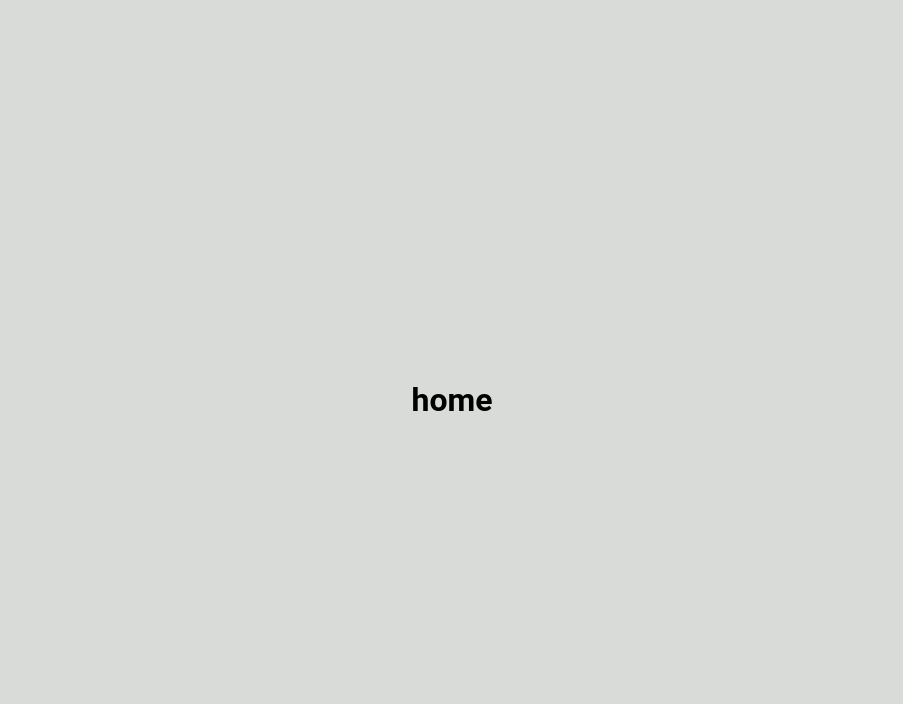
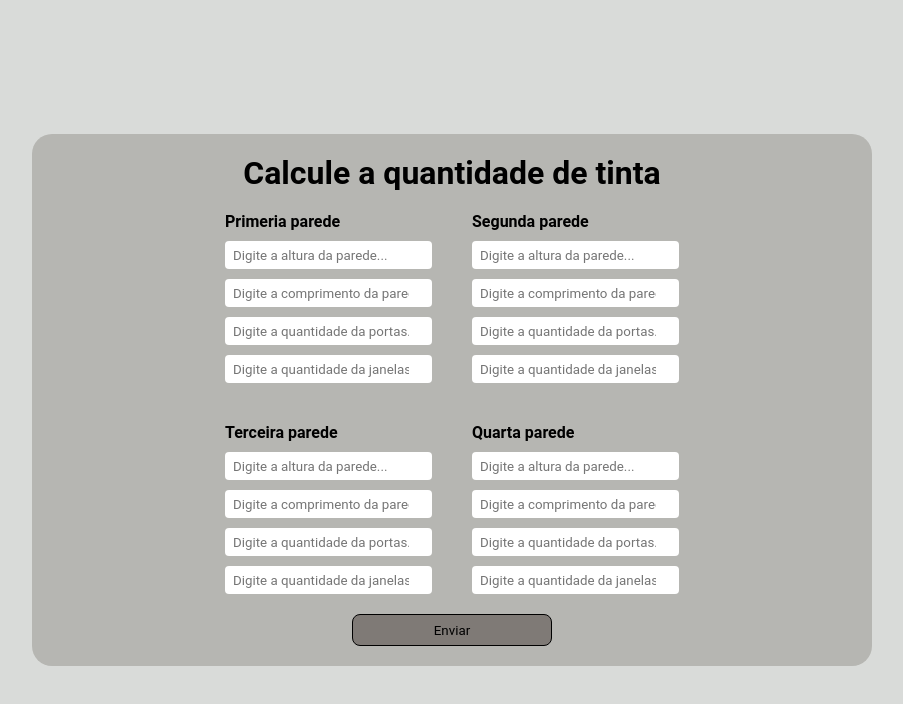
Before and after one commit to YDan08/front-dr, a React (Vite) app: page / in a window 1280 px wide. Shown: the top 704 px of the page, without its empty margins (188-1091 px from the left). Built offline with nearby package versions, Linux system fonts and the light colour scheme.

Commit message:
feat: create page home

```diff
--- /dev/null
+++ b/src/pages/Home/Home.styled.tsx
@@ -0,0 +1,31 @@
+import styled from "styled-components";
+
+export const DivFormWall = styled.div`
+	display: flex;
+	flex-direction: column;
+	gap: 10px;
+	margin: 20px;
+`;
+
+export const Grid = styled.div`
+	display: grid;
+	grid-template-columns: 1fr 1fr;
+	@media (max-width: 768px) {
+		grid-template-columns: 1fr;
+		gap: 20px;
+	}
+`;
+
+export const DivButton = styled.div`
+	display: flex;
+	justify-content: center;
+	align-items: center;
+	gap: 10px;
+`;
+
+export const Form = styled.form`
+	display: flex;
+	flex-direction: column;
+	justify-content: center;
+	align-items: center;
+`;
--- a/src/pages/Home/Home.tsx
+++ b/src/pages/Home/Home.tsx
@@ -1,4 +1,303 @@
+import { Controller, useForm } from "react-hook-form";
+import { Input } from "../../components/input";
+
+import { DivButton, DivFormWall, Form, Grid } from "./Home.styled";
+import { useCalculateRoomPaintMutation } from "../../hooks/useApollo";
+import { Button } from "../../components/button";
+import { useState } from "react";
+import { Container } from "../../components/container";
+
+interface wallProps {
+	height: string;
+	length: number;
+	quantityDoors?: number;
+	quantityWindows?: number;
+}
+
+export interface FormProps {
+	firstWall: wallProps;
+	secondWall: wallProps;
+	thirdWall: wallProps;
+	fourthWall: wallProps;
+}
+
 export const Home = () => {
-	return <h1>home</h1>
-}
-export default Home
+	const { handleSubmit, control } = useForm<FormProps>();
+	const [calculateRoom, { data }] = useCalculateRoomPaintMutation();
+	const [existResult, setExistResult] = useState(false);
+
+	const onSubmit = async (info: FormProps) => {
+		await calculateRoom({
+			variables: {
+				data: {
+					walls: [
+						{
+							height: Number(info.firstWall.height),
+							length: Number(info.firstWall.length),
+							quantityDoors: Number(info.firstWall.quantityDoors ?? 0),
+							quantityWindows: Number(info.firstWall.quantityWindows ?? 0),
+						},
+						{
+							height: Number(info.secondWall.height),
+							length: Number(info.secondWall.length),
+							quantityDoors: Number(info.secondWall.quantityDoors ?? 0),
+							quantityWindows: Number(info.secondWall.quantityWindows ?? 0),
+						},
+						{
+							height: Number(info.thirdWall.height),
+							length: Number(info.thirdWall.length),
+							quantityDoors: Number(info.thirdWall.quantityDoors ?? 0),
+							quantityWindows: Number(info.thirdWall.quantityWindows ?? 0),
+						},
+						{
+							height: Number(info.fourthWall.height),
+							length: Number(info.fourthWall.length),
+							quantityDoors: Number(info.fourthWall.quantityDoors ?? 0),
+							quantityWindows: Number(info.fourthWall.quantityWindows ?? 0),
+						},
+					],
+				},
+			},
+		});
+		data && setExistResult(true);
+	};
+
+	return (
+		<Container>
+			<h1>Calcule a quantidade de tinta</h1>
+			{existResult && (
+				<div>
+					<h1>Tinta 18L: {data?.CalculateRoomPaint.ink18}</h1>
+					<h1>Tinta 3,6L: {data?.CalculateRoomPaint.ink3}</h1>
+					<h1>Tinta 2,5L: {data?.CalculateRoomPaint.ink2}</h1>
+					<h1>Tinta 0,5L: {data?.CalculateRoomPaint.ink05}</h1>
+				</div>
+			)}
+			<Form onSubmit={handleSubmit(onSubmit)}>
+				{!existResult && (
+					<Grid>
+						<DivFormWall>
+							<h4>Primeria parede</h4>
+							<Controller
+								control={control}
+								name="firstWall.height"
+								rules={{
+									required: { value: true, message: "A altura é obrigatório" },
+								}}
+								render={({ field: { onChange, value } }) => (
+									<Input
+										placeholder="Digite a altura da parede..."
+										type="number"
+										value={value}
+										onChange={onChange}
+									/>
+								)}
+							/>
+							<Controller
+								control={control}
+								name="firstWall.length"
+								render={({ field: { onChange, value } }) => (
+									<Input
+										placeholder="Digite a comprimento da parede..."
+										type="number"
+										value={value}
+										onChange={onChange}
+									/>
+								)}
+							/>
+							<Controller
+								control={control}
+								name="firstWall.quantityDoors"
+								render={({ field: { onChange, value } }) => (
+									<Input
+										placeholder="Digite a quantidade da portas..."
+										type="number"
+										value={value}
+										onChange={onChange}
+									/>
+								)}
+							/>
+							<Controller
+								control={control}
+								name="firstWall.quantityWindows"
+								render={({ field: { onChange, value } }) => (
+									<Input
+										placeholder="Digite a quantidade da janelas..."
+										type="number"
+										value={value}
+										onChange={onChange}
+									/>
+								)}
+							/>
+						</DivFormWall>
+
+						<DivFormWall>
+							<h4>Segunda parede</h4>
+							<Controller
+								control={control}
+								name="secondWall.height"
+								render={({ field: { onChange, value } }) => (
+									<Input
+										placeholder="Digite a altura da parede..."
+										type="number"
+										value={value}
+										onChange={onChange}
+									/>
+								)}
+							/>
+							<Controller
+								control={control}
+								name="secondWall.length"
+								render={({ field: { onChange, value } }) => (
+									<Input
+										placeholder="Digite a comprimento da parede..."
+										type="number"
+										value={value}
+										onChange={onChange}
+									/>
+								)}
+							/>
+							<Controller
+								control={control}
+								name="secondWall.quantityDoors"
+								render={({ field: { onChange, value } }) => (
+									<Input
+										placeholder="Digite a quantidade da portas..."
+										type="number"
+										value={value}
+										onChange={onChange}
+									/>
+								)}
+							/>
+							<Controller
+								control={control}
+								name="secondWall.quantityWindows"
+								render={({ field: { onChange, value } }) => (
+									<Input
+										placeholder="Digite a quantidade da janelas..."
+										type="number"
+										value={value}
+										onChange={onChange}
+									/>
+								)}
+							/>
+						</DivFormWall>
+
+						<DivFormWall>
+							<h4>Terceira parede</h4>
+							<Controller
+								control={control}
+								name="thirdWall.height"
+								render={({ field: { onChange, value } }) => (
+									<Input
+										placeholder="Digite a altura da parede..."
+										type="number"
+										value={value}
+										onChange={onChange}
+									/>
+								)}
+							/>
+							<Controller
+								control={control}
+								name="thirdWall.length"
+								render={({ field: { onChange, value } }) => (
+									<Input
+										placeholder="Digite a comprimento da parede..."
+										type="number"
+										value={value}
+										onChange={onChange}
+									/>
+								)}
+							/>
+							<Controller
+								control={control}
+								name="thirdWall.quantityDoors"
+								render={({ field: { onChange, value } }) => (
+									<Input
+										placeholder="Digite a quantidade da portas..."
+										type="number"
+										value={value}
+										onChange={onChange}
+									/>
+								)}
+							/>
+							<Controller
+								control={control}
+								name="thirdWall.quantityWindows"
+								render={({ field: { onChange, value } }) => (
+									<Input
+										placeholder="Digite a quantidade da janelas..."
+										type="number"
+										value={value}
+										onChange={onChange}
+									/>
+								)}
+							/>
+						</DivFormWall>
+
+						<DivFormWall>
+							<h4>Quarta parede</h4>
+							<Controller
+								control={control}
+								name="fourthWall.height"
+								render={({ field: { onChange, value } }) => (
+									<Input
+										placeholder="Digite a altura da parede..."
+										type="number"
+										value={value}
+										onChange={onChange}
+									/>
+								)}
+							/>
+							<Controller
+								control={control}
+								name="fourthWall.length"
+								render={({ field: { onChange, value } }) => (
+									<Input
+										placeholder="Digite a comprimento da parede..."
+										type="number"
+										value={value}
+										onChange={onChange}
+									/>
+								)}
+							/>
+							<Controller
+								control={control}
+								name="fourthWall.quantityDoors"
+								render={({ field: { onChange, value } }) => (
+									<Input
+										placeholder="Digite a quantidade da portas..."
+										type="number"
+										value={value}
+										onChange={onChange}
+									/>
+								)}
+							/>
+							<Controller
+								control={control}
+								name="fourthWall.quantityWindows"
+								render={({ field: { onChange, value } }) => (
+									<Input
+										placeholder="Digite a quantidade da janelas..."
+										type="number"
+										value={value}
+										onChange={onChange}
+									/>
+								)}
+							/>
+						</DivFormWall>
+					</Grid>
+				)}
+
+				<DivButton>
+					{!existResult ? (
+						<Button type="submit">Enviar</Button>
+					) : (
+						<Button onClick={() => setExistResult(false)}>Voltar</Button>
+					)}
+				</DivButton>
+			</Form>
+		</Container>
+	);
+};
+export default Home;
--- a/src/pages/index.tsx
+++ b/src/pages/index.tsx
@@ -1 +1 @@
-export * from "./Home"
+export * from "./Home";
```
